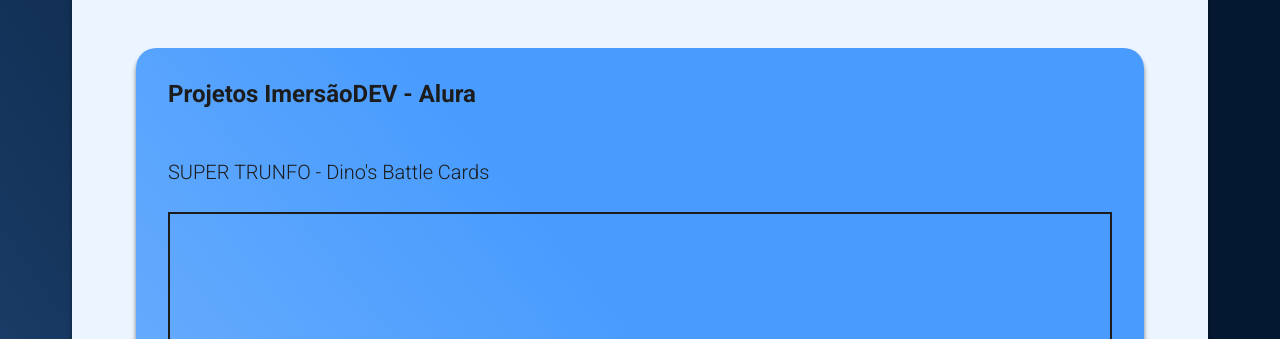
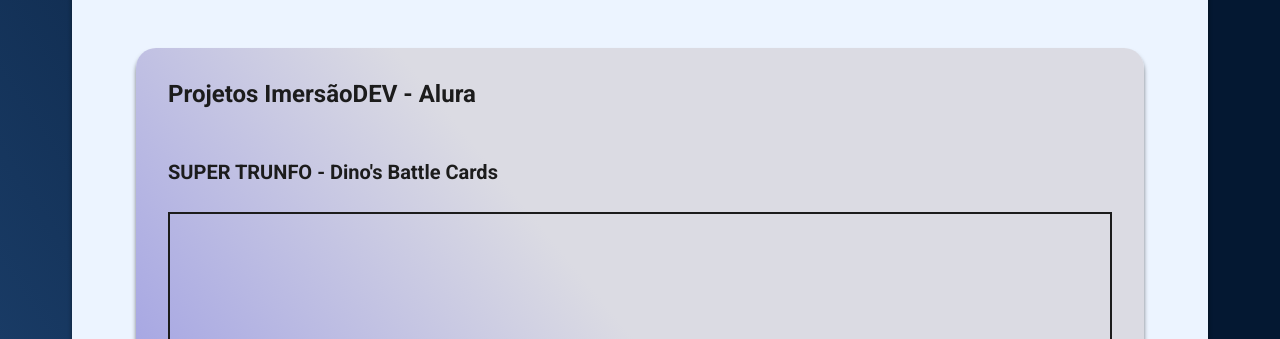
Before and after one commit to dustein/imersaodev_alura, a plain HTML site: page index.html in a window 1280 px wide. Shown: the part 286-625 px from the top of the page. Drawn offline with Linux system fonts and the light colour scheme; a script that the page names is missing.

Commit message:
altera cor de fundo classe container

```diff
--- a/style.css
+++ b/style.css
@@ -9,6 +9,7 @@ body {
   margin: 64px;
   background: #ecf4ff;
   color: #1c1c1c;
+  font-weight: 600;
   border-radius: 20px;
   padding: 64px;
   box-shadow: 0px 4px 4px rgba(0, 0, 0, 0.5);
@@ -61,13 +62,13 @@ body {
 }
 
 .projetos {
-/*   max-height: 800px; */
-/*   overflow-y: scroll; */
-/*   scrollbar-width: thin; */
+  /*   max-height: 800px; */
+  /*   overflow-y: scroll; */
+  /*   scrollbar-width: thin; */
   display: flex;
   flex-direction: column;
   padding: 8px 32px;
-  background: linear-gradient(230.65deg, #499cfe 27.49%, #9cc8fc 83.19%);
+  background: linear-gradient(230.65deg, #dbdbe3 27.49%, #3f3fe3 83.19%);
   border-radius: 20px;
   box-shadow: 0px 4px 4px rgba(0, 0, 0, 0.5);
 }
```
